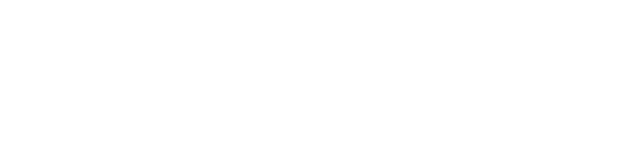
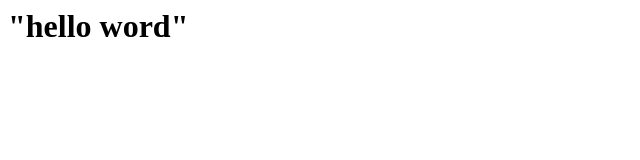
Before and after one commit to josuyeon55/deploy02, a plain HTML site: page index.html in a window 1280 px wide. Shown: the whole page, without its empty margins (0-640 px from the left). Drawn offline with Linux system fonts and the light colour scheme.

Commit message:
Update index.html

```diff
--- a/index.html
+++ b/index.html
@@ -1,6 +1,6 @@
 <html>
   <head></head>
   <body>
-    <h1 "hello word"/>
+    <h1>"hello word"</h1>
   </body>
 </html>
```
